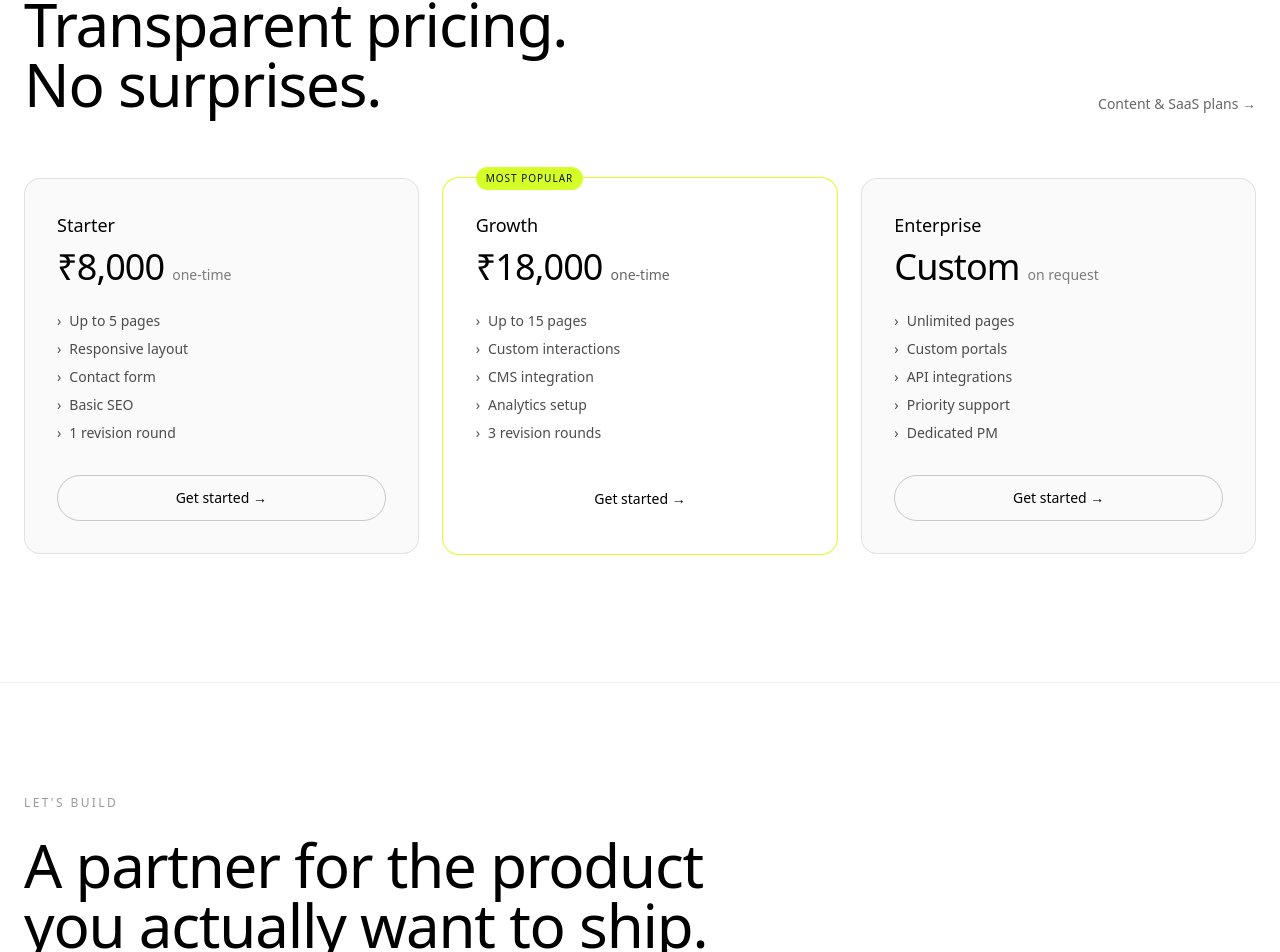
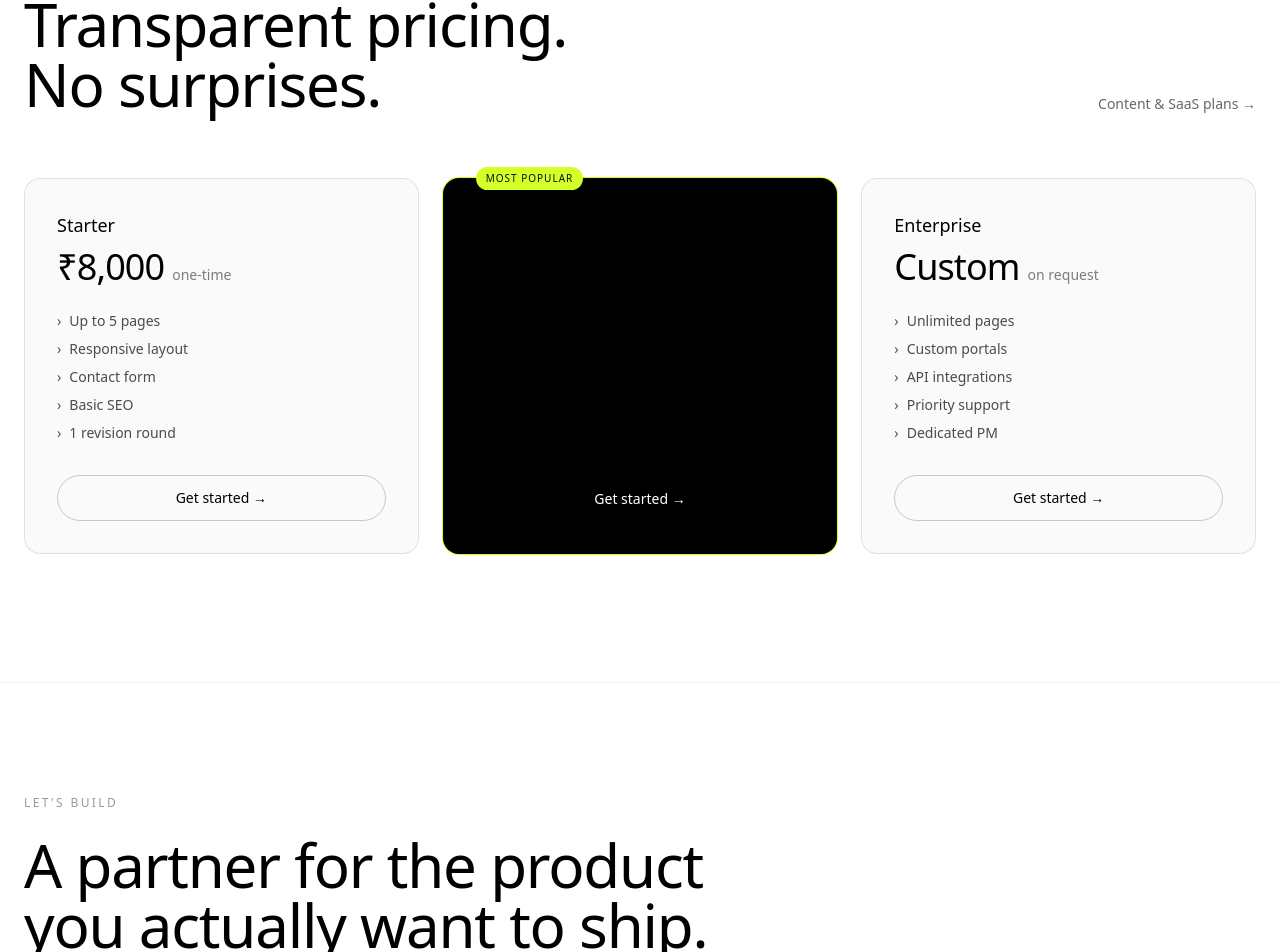
Before and after one commit to YashTupe22/Synplix-Infotech-V2, a React (Vite) app: page / in a window 1280 px wide. Shown: the part 3373-4325 px from the top of the page. Built offline with nearby package versions, Linux system fonts and the light colour scheme; the HTML template or start-up script is replaced by a standard one; a web font is replaced by a local one.

Commit message:
Changes
Co-authored-by: YashTupe22 <192679530+YashTupe22@users.noreply.github.com>

```diff
--- a/src/components/PricingPreview.tsx
+++ b/src/components/PricingPreview.tsx
@@ -24,7 +24,7 @@ export function PricingPreview() {
               key={plan.name}
               className={cn(
                 "relative rounded-2xl border p-8 flex flex-col",
-                plan.highlighted ? "border-transparent bg-white text-black" : "border-black/10 bg-black/[0.02]",
+                plan.highlighted ? "border-transparent bg-black text-white" : "border-black/10 bg-black/[0.02]",
               )}
               style={plan.highlighted ? { boxShadow: "0 0 0 1px hsl(var(--accent-lime))" } : undefined}
             >
@@ -54,7 +54,7 @@ export function PricingPreview() {
                 className={cn(
                   "inline-flex items-center justify-center gap-2 rounded-pill py-3 text-sm font-medium transition-colors",
                   plan.highlighted
-                    ? "bg-white text-black hover:bg-black/85"
+                    ? "bg-black text-white hover:bg-black/85"
                     : "border border-black/20 hover:bg-black/5",
                 )}
               >
--- a/src/components/layout/Navbar.tsx
+++ b/src/components/layout/Navbar.tsx
@@ -33,8 +33,8 @@ export function Navbar({ variant = "dark" }: NavbarProps) {
         "fixed top-0 left-0 right-0 z-50 transition-all duration-300",
         scrolled
           ? isDark
-            ? "bg-black/80 backdrop-blur-md border-b border-black/5"
-            : "bg-black/80 backdrop-blur-md border-b border-black/5"
+            ? "bg-neutral-950/85 backdrop-blur-md border-b border-white/10"
+            : "bg-white/80 backdrop-blur-md border-b border-black/5"
           : "bg-transparent",
       )}
     >
--- a/src/pages/Pricing.tsx
+++ b/src/pages/Pricing.tsx
@@ -8,7 +8,7 @@ function PlanCard({ plan }: { plan: (typeof webpagePlans)[number] }) {
     <div
       className={cn(
         "relative rounded-2xl border p-8 flex flex-col",
-        plan.highlighted ? "border-transparent bg-white text-black" : "border-black/10 bg-black/[0.02] text-black",
+        plan.highlighted ? "border-transparent bg-black text-white" : "border-black/10 bg-black/[0.02] text-black",
       )}
       style={plan.highlighted ? { boxShadow: "0 0 0 1px hsl(var(--accent-lime))" } : undefined}
     >
@@ -34,7 +34,7 @@ function PlanCard({ plan }: { plan: (typeof webpagePlans)[number] }) {
         to="/contact"
         className={cn(
           "inline-flex items-center justify-center gap-2 rounded-pill py-3 text-sm font-medium transition-colors",
-          plan.highlighted ? "bg-white text-black hover:bg-black/85" : "border border-black/20 hover:bg-black/5",
+          plan.highlighted ? "bg-black text-white hover:bg-black/85" : "border border-black/20 hover:bg-black/5",
         )}
       >
         Get started →
```
